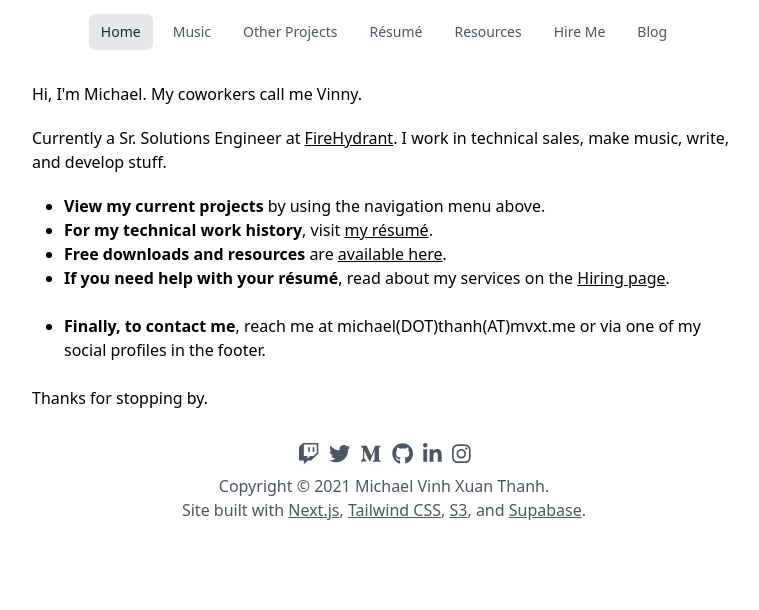
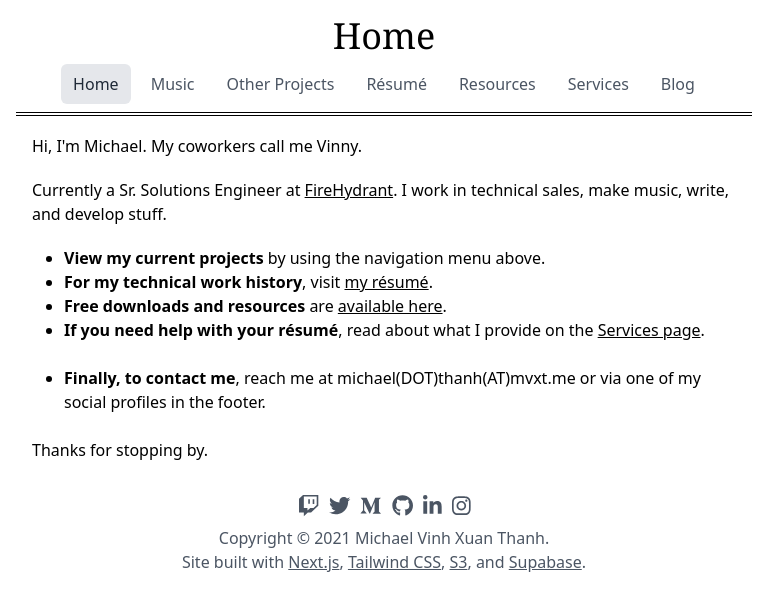
Before and after one commit to mvxt/mvxt, a Next.js app: page / in a window 1280 px wide. Shown: the top 610 px of the page, without its empty margins (256-1015 px from the left). Built offline with nearby package versions, Linux system fonts and the light colour scheme.

Commit message:
Several changes
- Add page title heros
- Add border below navbar
- Adjust some styling and responsiveness for navbar/titles
- Rename "hire me" page to "services"

```diff
--- /dev/null
+++ b/components/header.js
@@ -0,0 +1,9 @@
+export default function Header(props) {
+  const { title } = props;
+
+  return (
+    <div className="hidden sm:block max-w-3xl px-8 pt-4 mx-auto">
+      <h1 className="text-4xl font-serif text-center">{title}</h1>
+    </div>
+  );
+}
--- a/components/layout.js
+++ b/components/layout.js
@@ -1,6 +1,7 @@
 import Head from 'next/head';
 
 import Footer from './footer';
+import Header from './header';
 import Navbar from './navbar';
 
 export default function Layout({ children, ...props }) {
@@ -12,7 +13,8 @@ export default function Layout({ children, ...props }) {
       <title>{tabTitle ? tabTitle : title} - Michael Vinh Xuan Thanh</title>
     </Head>
     <div className="columns-1">
-      <Navbar/>
+      <Header title={title} />
+      <Navbar title={title} />
       <div className="max-w-3xl px-8 mx-auto">
         <article className="article">
           <section className="">
--- a/components/navbar.js
+++ b/components/navbar.js
@@ -10,7 +10,7 @@ const navigation = [
   { name: 'Other Projects', href: '/other' },
   { name: 'Résumé', href: '/resume' },
   { name: 'Resources', href: '/resources' },
-  { name: 'Hire Me', href: '/hire' },
+  { name: 'Services', href: '/services' },
   { name: 'Blog', href: 'https://blog.mvxt.me/' },
 ]
 
@@ -18,15 +18,19 @@ function classNames(...classes) {
   return classes.filter(Boolean).join(' ')
 }
 
-export default function Example() {
+export default function Navbar(props) {
+  const { title } = props;
   const router = useRouter();
 
   return (
     <Disclosure as="nav" className="bg-white">
       {({ open }) => (
         <>
-          <div className="max-w-3xl sm:px-8 mx-auto">
-            <div className="relative flex items-center justify-between h-16">
+          <div className="max-w-3xl mx-auto">
+            <div className="relative flex items-center justify-between mx-4 py-2 h-16 sm:h-fit border-b-4 border-double border-black">
+              <div className="block sm:hidden w-full px-8 mx-auto">
+                <h1 className="text-4xl font-serif text-center">{title}</h1>
+              </div>
               <div className="absolute inset-y-0 left-0 flex items-center sm:hidden">
                 {/* Mobile menu button*/}
                 <Disclosure.Button className="inline-flex items-center justify-center p-2 rounded-md text-gray-400 hover:text-white hover:bg-primary focus:outline-none focus:ring-2 focus:ring-inset focus:ring-white">
@@ -48,7 +52,7 @@ export default function Example() {
                         className={classNames(
                           router.asPath === page.href ? 'text-gray-800 bg-gray-200'
                             : 'text-gray-600',
-                              'inline-flex items-center hover:bg-primary hover:text-white no-underline text-center px-3 py-2 rounded-md text-sm font-medium'
+                              'inline-flex items-center hover:bg-primary hover:text-white no-underline text-center px-3 py-2 rounded-md text-base font-medium'
                         )}
                         aria-current={router.asPath === page.href ? 'page' : undefined}
                       >
@@ -71,7 +75,7 @@ export default function Example() {
                   className={classNames(
                     router.asPath === page.href ? 'text-gray-800 bg-gray-200 hover:bg-primary hover:text-white no-underline'
                       : 'text-gray-600 hover:bg-primary hover:text-white no-underline',
-                        'block px-3 py-2 rounded-md text-sm font-medium'
+                        'block px-3 py-2 rounded-md text-base font-medium'
                   )}
                   aria-current={router.asPath === page.href ? 'page' : undefined}
                 >
--- a/pages/index.js
+++ b/pages/index.js
@@ -9,7 +9,7 @@ export default function Index() {
         <li><b>View my current projects</b> by using the navigation menu above.</li>
         <li><b>For my technical work history</b>, visit <a href="/resume">my résumé</a>.</li>
         <li><b>Free downloads and resources</b> are <a href="/resources">available here</a>.</li>
-        <li><b>If you need help with your résumé</b>, read about my services on the <a href="/hire">Hiring page</a>.</li><br/>
+        <li><b>If you need help with your résumé</b>, read about what I provide on the <a href="/services">Services page</a>.</li><br/>
         <li><b>Finally, to contact me</b>, reach me at michael(DOT)thanh(AT)mvxt.me or via one of my social profiles in the footer.</li>
       </ul><br/>
       <p>Thanks for stopping by.</p>
```
Also changed, not shown: pages/services.js (renamed from pages/hire.js).
